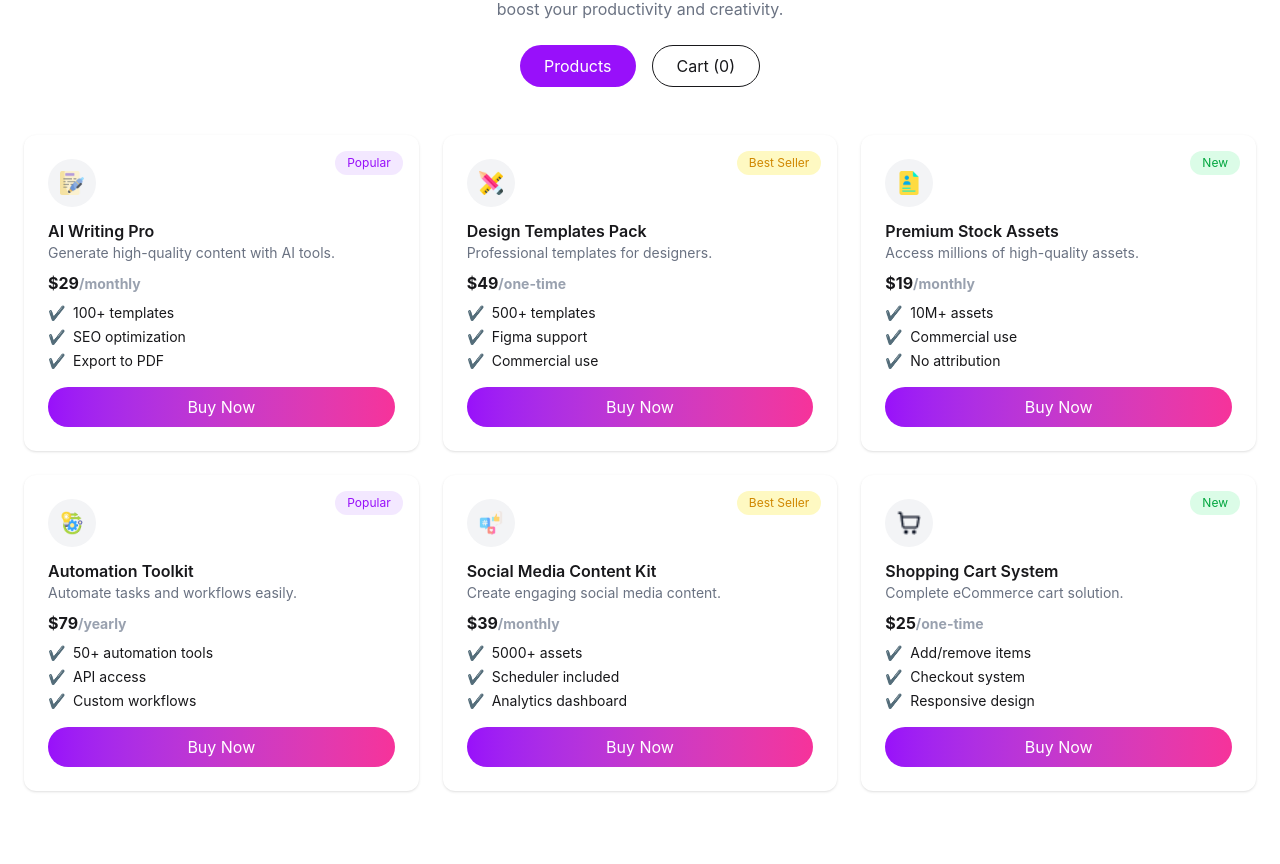
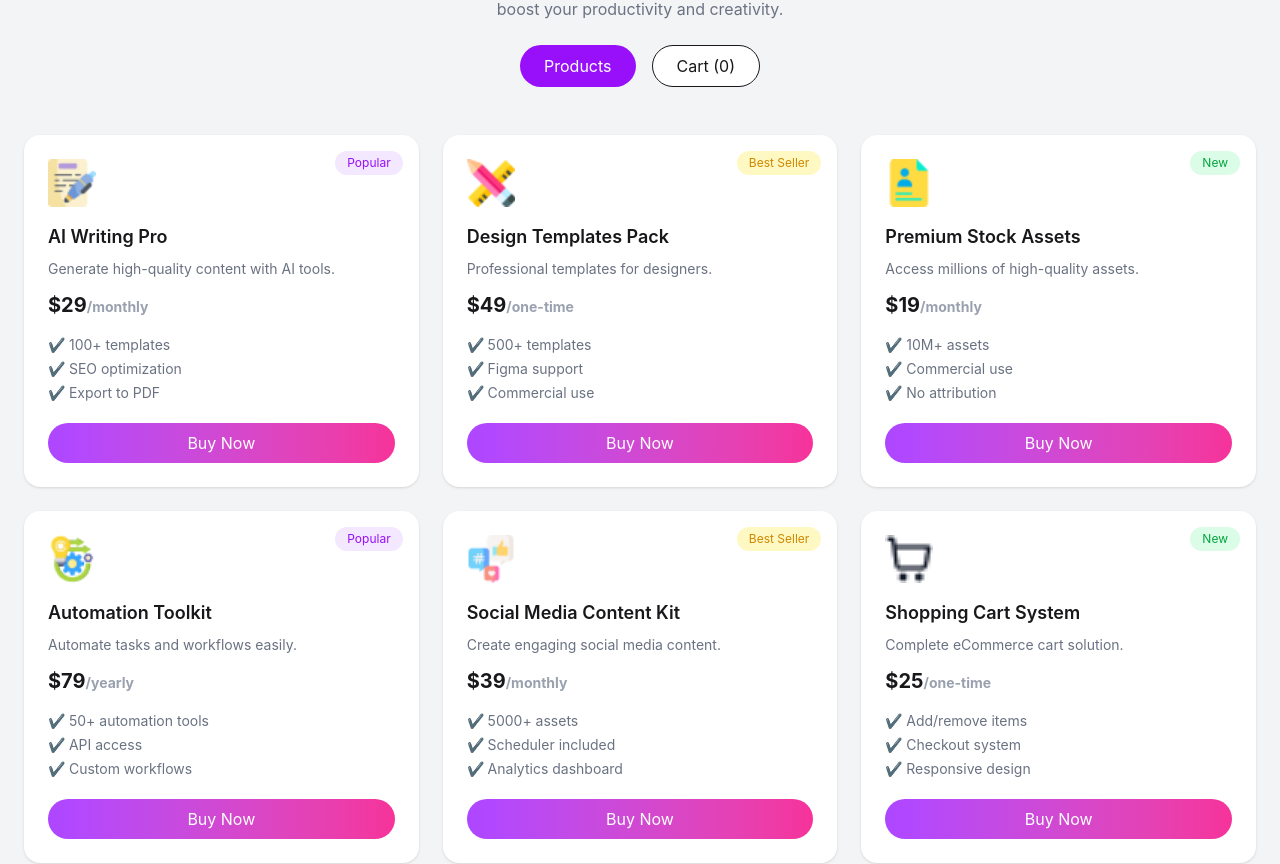
Before and after one commit to codeinfinite19/digital-tools, a React (Vite) app: page / in a window 1280 px wide. Shown: the part 1072-1936 px from the top of the page. Built offline with nearby package versions, Linux system fonts and the light colour scheme.

Commit message:
tostufy is added

```diff
--- a/package.json
+++ b/package.json
@@ -14,7 +14,8 @@
     "lucide-react": "^1.7.0",
     "react": "^19.2.4",
     "react-dom": "^19.2.4",
-    "react-icons": "^5.6.0"
+    "react-icons": "^5.6.0",
+    "react-toastify": "^11.0.5"
   },
   "devDependencies": {
     "@eslint/js": "^9.39.4",
--- a/src/App.jsx
+++ b/src/App.jsx
@@ -7,6 +7,8 @@ import Steps from './Components/steps/Steps';
 import Premium from './Components/premium/Premium';
 import Workflow from './Components/workflow/Workflow';
 import Products from './Components/products/Products';
+import { ToastContainer } from "react-toastify";
+import "react-toastify/dist/ReactToastify.css";
 
 
 function App() {
@@ -22,6 +24,7 @@ function App() {
     <Premium />
     <Workflow />
     <Footer />
+    <ToastContainer />
 
     </>
   )
--- a/src/Components/Cart/Cart.jsx
+++ b/src/Components/Cart/Cart.jsx
@@ -5,65 +5,43 @@ const Cart = ({ cart, handleRemove, handleCheckout }) => {
   const total = cart.reduce((sum, item) => sum + item.price, 0);
 
   return (
-    <div className="max-w-3xl mx-auto">
+    <div className="max-w-4xl mx-auto px-6">
 
-      <div className="bg-white p-6 rounded-xl border shadow-sm">
+      <h2 className="text-xl font-semibold mb-6">Your Cart</h2>
 
-        <h2 className="text-lg font-semibold mb-6">Your Cart</h2>
+      <div className="bg-white p-6 rounded-xl shadow">
 
         {cart.length === 0 ? (
-          <p className="text-gray-400">No items added</p>
+          <p className="text-gray-500">Cart is empty</p>
         ) : (
           <>
-
-            <div className="space-y-4">
-              {cart.map((item) => (
+            {cart.map(item => (
               <div
                 key={item.id}
-                  className="flex justify-between items-center bg-gray-50 p-4 rounded-lg"
+                className="flex justify-between items-center mb-4 p-3 bg-gray-100 rounded"
               >
-
-
-                  <div className="flex items-center gap-3">
-                    <img
-                      src={item.icon}
-                      className="w-10 h-10 rounded-full bg-white p-1"
-                    />
-
                 <div>
-                      <h3 className="text-sm font-medium">
-                        {item.name}
-                      </h3>
-                      <p className="text-xs text-gray-400">
-                        ${item.price}
-                      </p>
+                  <h3 className="font-medium">{item.name}</h3>
+                  <p className="text-sm text-gray-500">${item.price}</p>
                 </div>
-                  </div>
-
 
                 <button
                   onClick={() => handleRemove(item.id)}
-                    className="text-pink-500 text-sm font-medium hover:underline"
+                  className="text-red-500"
                 >
                   Remove
                 </button>
-
               </div>
             ))}
+
+            <div className="flex justify-between mt-6 font-semibold">
+              <span>Total:</span>
+              <span>${total}</span>
             </div>
-
-
-            <div className="flex justify-between mt-6 text-sm">
-              <span className="text-gray-400">Total:</span>
-              <span className="font-semibold text-gray-700">
-                ${total}
-              </span>
-            </div>
-
 
             <button
               onClick={handleCheckout}
-              className="w-full mt-6 py-3 rounded-full text-white bg-gradient-to-r from-purple-600 to-pink-500 hover:opacity-90"
+              className="w-full mt-4 py-3 rounded-full text-white bg-gradient-to-r from-purple-500 to-pink-500"
             >
               Proceed to Checkout
             </button>
@@ -71,7 +49,6 @@ const Cart = ({ cart, handleRemove, handleCheckout }) => {
         )}
 
       </div>
-
     </div>
   );
 };
--- a/src/Components/Products/ProductCard.jsx
+++ b/src/Components/Products/ProductCard.jsx
@@ -1,43 +1,51 @@
 import React from "react";
 
-const ProductCard = ({ product, handleAdd }) => {
+const ProductCard = ({ product, handleAdd, cart }) => {
+
+  const isAdded = cart.find(item => item.id === product.id);
+
   return (
-    <div className="bg-white p-6 rounded-xl shadow-sm relative hover:shadow-xl hover:-translate-y-2 transition-all duration-300">
-
+    <div className="bg-white p-6 rounded-2xl shadow hover:shadow-xl transition-all duration-300 relative">
 
      <span
   className={`absolute top-4 right-4 text-xs px-3 py-1 rounded-full
   ${
-          product.tag === "best"
+    product.tagType === "Popular"
+      ? "bg-purple-100 text-purple-600"
+      : product.tagType === "New"
+      ? "bg-green-100 text-green-600"
+      : product.tagType === "Best Seller"
       ? "bg-yellow-100 text-yellow-600"
-            : product.tag === "popular"
-            ? "bg-purple-100 text-purple-600"
-            : "bg-green-100 text-green-600"
+      : "bg-gray-100 text-gray-500"
   }`}
 >
   {product.tagType}
 </span>
 
 
-      <div className="w-12 h-12 rounded-full bg-gray-100 flex items-center justify-center mb-3">
-        <img src={product.icon} className="w-6" />
+      <div className="w-12 h-12 mb-4">
+        <img src={product.icon} alt="" className="w-full h-full object-contain" />
       </div>
 
 
-      <h3 className="font-semibold">{product.name}</h3>
-      <p className="text-sm text-gray-500">{product.description}</p>
+      <h2 className="text-lg font-semibold mb-2">{product.name}</h2>
 
-      <p className="font-bold mt-2">
-        ${product.price}
-        <span className="text-sm text-gray-400">/{product.period}</span>
+
+      <p className="text-sm text-gray-500 mb-3">
+        {product.description}
       </p>
 
 
-      <ul className="text-sm mt-2 space-y-1">
+      <h3 className="font-bold text-xl mb-4">
+        ${product.price}
+        <span className="text-sm text-gray-400">/{product.period}</span>
+      </h3>
+
+
+      <ul className="text-sm text-gray-500 space-y-1 mb-5">
         {product.features.map((f, i) => (
-          <li key={i} className="flex gap-2">
-            <span className="text-green-500">✔</span>
-            {f}
+          <li key={i} className="flex items-center gap-2">
+            ✔ {f}
           </li>
         ))}
       </ul>
@@ -45,10 +53,13 @@ const ProductCard = ({ product, handleAdd }) => {
 
       <button
         onClick={() => handleAdd(product)}
-        className="w-full mt-4 bg-gradient-to-r from-purple-600 to-pink-500 text-white py-2 rounded-full
-        hover:opacity-90 transition-opacity duration-300"
+        disabled={isAdded}
+        className={`w-full py-2 rounded-full text-white transition-all duration-300
+        ${isAdded
+          ? "bg-green-600 scale-105"
+          : "bg-gradient-to-r from-purple-500 to-pink-500 hover:scale-105"}`}
       >
-        Buy Now
+        {isAdded ? "✔ Added to Cart" : "Buy Now"}
       </button>
 
     </div>
--- a/src/Components/Products/Products.jsx
+++ b/src/Components/Products/Products.jsx
@@ -2,25 +2,39 @@ import React, { useState } from "react";
 import productsData from "../../data/products.json";
 import ProductCard from "./ProductCard";
 import Cart from "../Cart/Cart";
+import { toast } from "react-toastify";
 
 const Products = () => {
   const [cart, setCart] = useState([]);
   const [view, setView] = useState("products");
 
+
   const handleAdd = (product) => {
+    const exists = cart.find(item => item.id === product.id);
+
+    if (exists) {
+      toast.warning("Already added!");
+      return;
+    }
+
     setCart([...cart, product]);
+    toast.success("Added to cart ✅");
   };
+
 
   const handleRemove = (id) => {
     setCart(cart.filter(item => item.id !== id));
+    toast.error("Removed ❌");
   };
+
 
   const handleCheckout = () => {
     setCart([]);
+    toast.info("Checkout done 🛒");
   };
 
   return (
-    <div className="bg-gray-10 py-20">
+    <div className="bg-gray-100 py-20">
 
 
       <div className="text-center mb-12 px-4">
@@ -36,9 +50,8 @@ const Products = () => {
 
         <div className="flex justify-center gap-4">
           <button
-
             onClick={() => setView("products")}
-            className={`px-6 py-2 rounded-full  hover:opacity-90 transition-opacity duration-300 ${
+            className={`px-6 py-2 rounded-full ${
               view === "products"
                 ? "bg-purple-600 text-white"
                 : "bg-white border"
@@ -48,9 +61,8 @@ const Products = () => {
           </button>
 
           <button
-
             onClick={() => setView("cart")}
-            className={`px-6 py-2 rounded-full hover:opacity-90 transition-opacity duration-300 ${
+            className={`px-6 py-2 rounded-full ${
               view === "cart"
                 ? "bg-purple-600 text-white"
                 : "bg-white border"
@@ -63,27 +75,23 @@ const Products = () => {
 
 
       {view === "products" ? (
-
-        <div className="grid md:grid-cols-3 gap-6 max-w-7xl mx-auto px-6">
+        <div className="grid grid-cols-1 md:grid-cols-2 lg:grid-cols-3 gap-6 max-w-7xl mx-auto px-6">
           {productsData.map(product => (
             <ProductCard
               key={product.id}
               product={product}
               handleAdd={handleAdd}
+              cart={cart}
             />
           ))}
         </div>
-
       ) : (
-
         <Cart
           cart={cart}
           handleRemove={handleRemove}
           handleCheckout={handleCheckout}
         />
-
       )}
-
     </div>
   );
 };
```
Also changed, not shown: 1 other file (tests, documents, lock files or other folders). Lines whose indentation alone changed are shown as unchanged.
